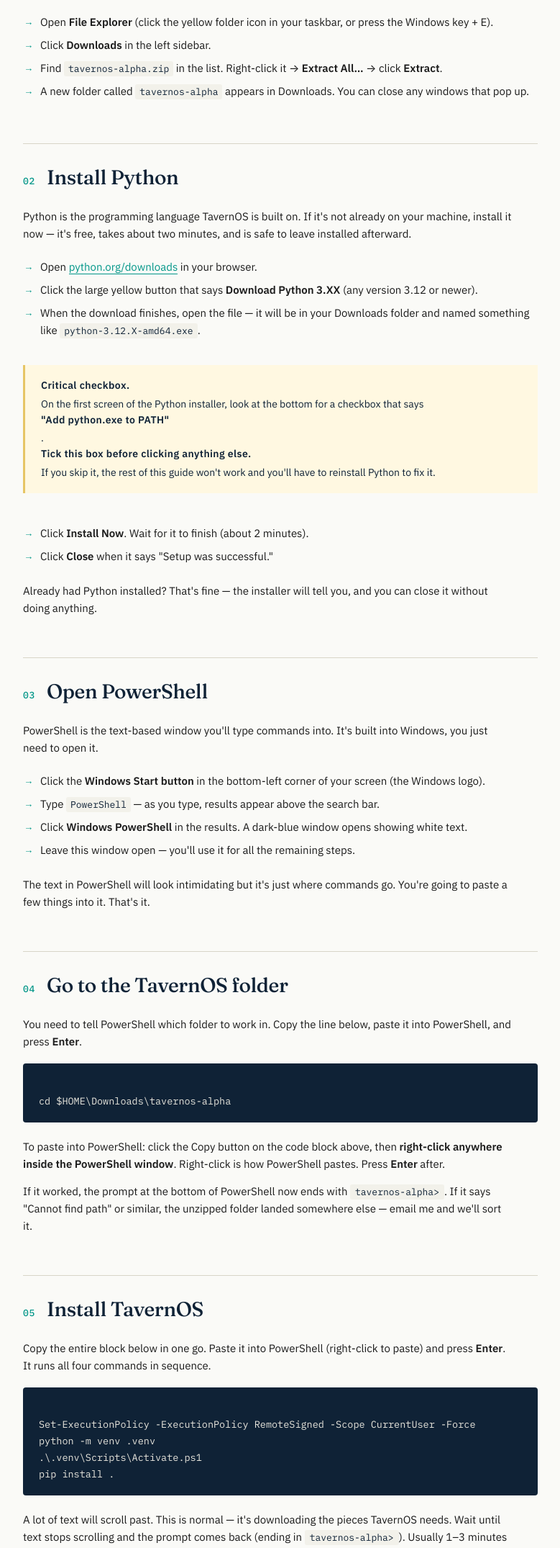
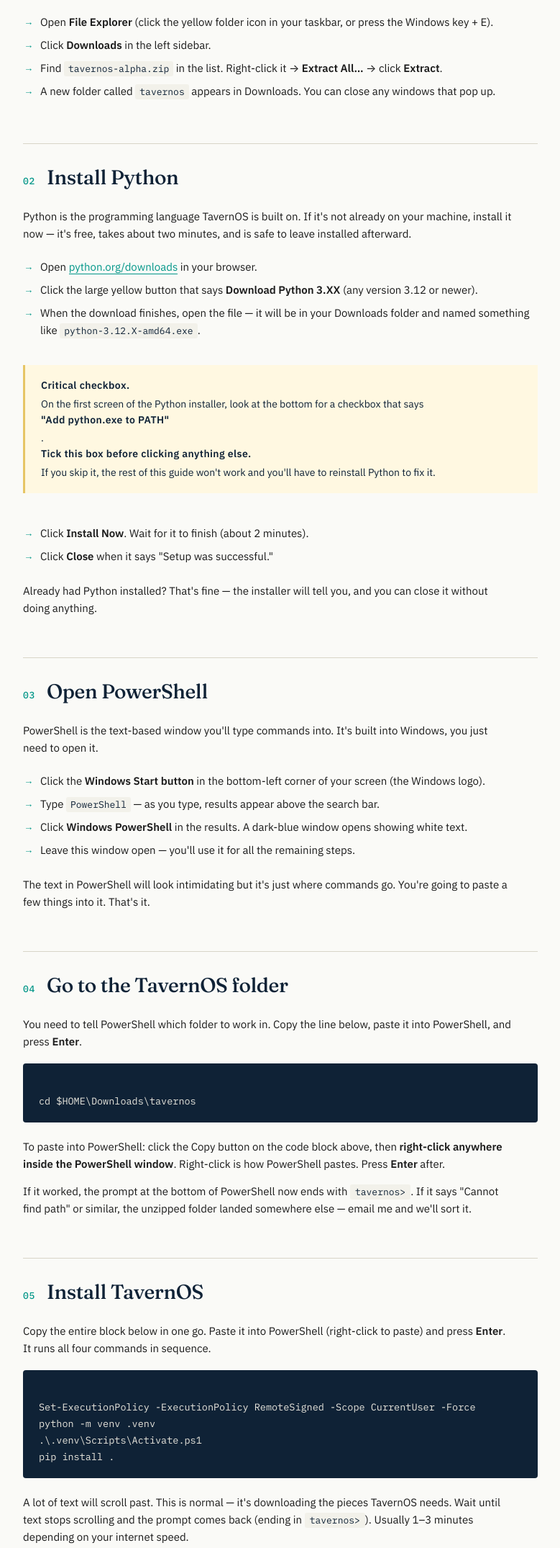
Before and after one commit to TavernOS/tavernos-test, a website: page access.html in a window 1280 px wide. Shown: the part 1406-3556 px from the top of the page at 72% size, without its empty margins (250-1029 px from the left). Drawn offline with Linux system fonts and the light colour scheme.

Commit message:
April 30 1003 pm

```diff
--- a/access.html
+++ b/access.html
@@ -546,7 +546,7 @@
     <li>Open <strong>File Explorer</strong> (click the yellow folder icon in your taskbar, or press the Windows key + E).</li>
     <li>Click <strong>Downloads</strong> in the left sidebar.</li>
     <li>Find <code class="inline">tavernos-alpha.zip</code> in the list. Right-click it → <strong>Extract All…</strong> → click <strong>Extract</strong>.</li>
-    <li>A new folder called <code class="inline">tavernos-alpha</code> appears in Downloads. You can close any windows that pop up.</li>
+    <li>A new folder called <code class="inline">tavernos</code> appears in Downloads. You can close any windows that pop up.</li>
   </ul>
 
   <!-- STEP 2 -->
@@ -597,13 +597,13 @@
   </p>
 
   <div class="code">
-<button class="copy-btn" onclick="copyCode(this)">Copy</button>cd $HOME\Downloads\tavernos-alpha</div>
+<button class="copy-btn" onclick="copyCode(this)">Copy</button>cd $HOME\Downloads\tavernos</div>
 
   <p class="body">
     To paste into PowerShell: click the Copy button on the code block above, then <strong>right-click anywhere inside the PowerShell window</strong>. Right-click is how PowerShell pastes. Press <strong>Enter</strong> after.
   </p>
   <p class="body sub">
-    If it worked, the prompt at the bottom of PowerShell now ends with <code class="inline">tavernos-alpha&gt;</code>. If it says "Cannot find path" or similar, the unzipped folder landed somewhere else — email me and we'll sort it.
+    If it worked, the prompt at the bottom of PowerShell now ends with <code class="inline">tavernos&gt;</code>. If it says "Cannot find path" or similar, the unzipped folder landed somewhere else — email me and we'll sort it.
   </p>
 
   <!-- STEP 5 -->
@@ -619,7 +619,7 @@
 pip install .</div>
 
   <p class="body">
-    A lot of text will scroll past. This is normal — it's downloading the pieces TavernOS needs. Wait until text stops scrolling and the prompt comes back (ending in <code class="inline">tavernos-alpha&gt;</code>). Usually 1–3 minutes depending on your internet speed.
+    A lot of text will scroll past. This is normal — it's downloading the pieces TavernOS needs. Wait until text stops scrolling and the prompt comes back (ending in <code class="inline">tavernos&gt;</code>). Usually 1–3 minutes depending on your internet speed.
   </p>
   <p class="body sub">
     You'll also notice the prompt now starts with <code class="inline">(.venv)</code>. That means you're in the right environment. Good sign.
@@ -697,7 +697,7 @@
     Once it's installed, coming back is three commands. Copy them one at a time — each after the previous one finishes.
   </p>
   <div class="code">
-<button class="copy-btn" onclick="copyCode(this)">Copy</button>cd $HOME\Downloads\tavernos-alpha
+<button class="copy-btn" onclick="copyCode(this)">Copy</button>cd $HOME\Downloads\tavernos
 .\.venv\Scripts\Activate.ps1
 python norm.py</div>
   <p class="body sub">
@@ -711,7 +711,7 @@
   </p>
   <ul class="body">
     <li><strong>"python is not recognized…"</strong> — Python didn't get added to PATH in Step 02. Reinstall Python from python.org and make sure to tick the "Add python.exe to PATH" checkbox.</li>
-    <li><strong>"Cannot find path… tavernos-alpha"</strong> — the unzipped folder landed somewhere other than Downloads. Email me and include where you actually unzipped it.</li>
+    <li><strong>"Cannot find path… tavernos"</strong> — the unzipped folder landed somewhere other than Downloads. Email me and include where you actually unzipped it.</li>
     <li><strong>Red "Execution Policy" error</strong> — Step 05's first line didn't run. Copy just that one line (<code class="inline">Set-ExecutionPolicy…</code>) and paste it into PowerShell by itself, then re-try Step 05.</li>
     <li><strong>"Invalid API key" or authentication errors</strong> — go back to console.anthropic.com, create a new key, and use that one. Make sure you didn't copy extra spaces.</li>
     <li><strong>Anything else, or anything that looks scary</strong> — screenshot the PowerShell window and email it to <a href="mailto:contact@tavernos.ai" style="color: var(--teal); text-decoration: none; border-bottom: 1px solid currentColor;">contact@tavernos.ai</a>. I'll jump on a call with you.</li>
```
Also changed, not shown: 1 other file.
